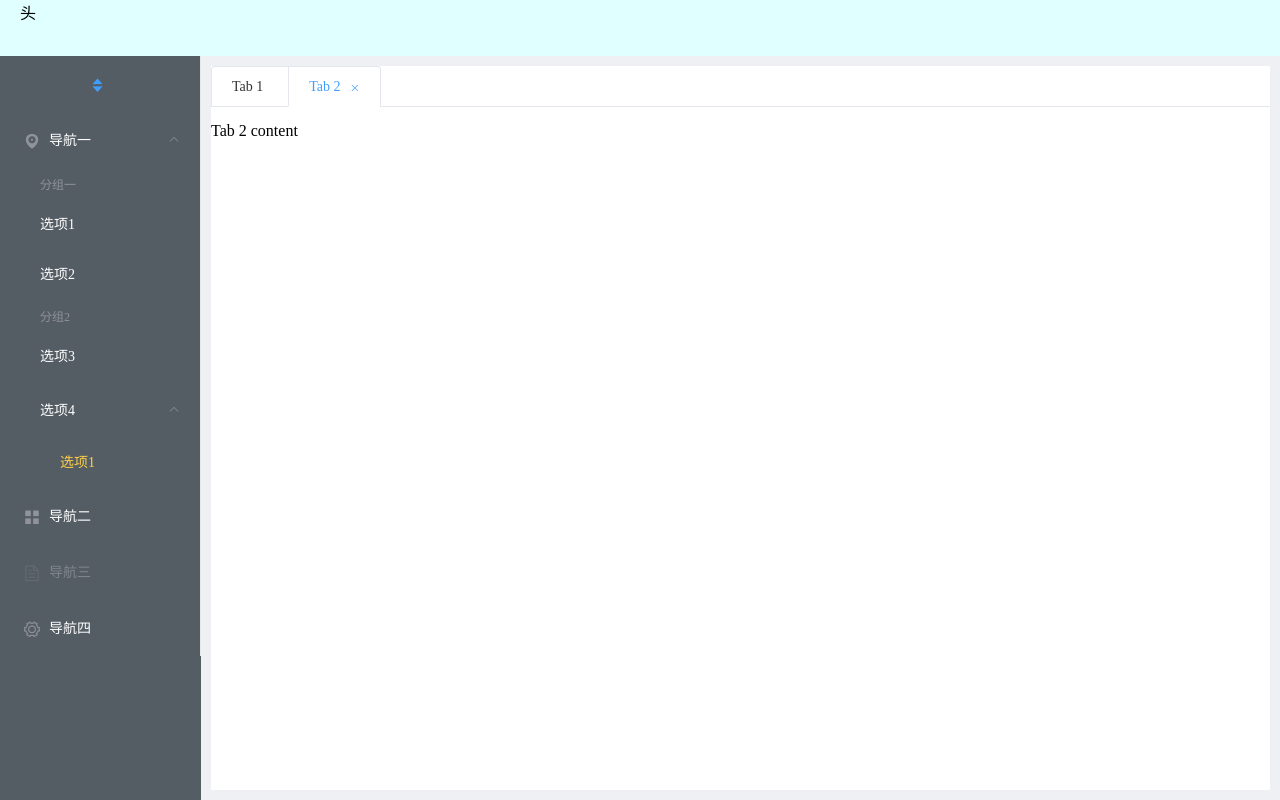
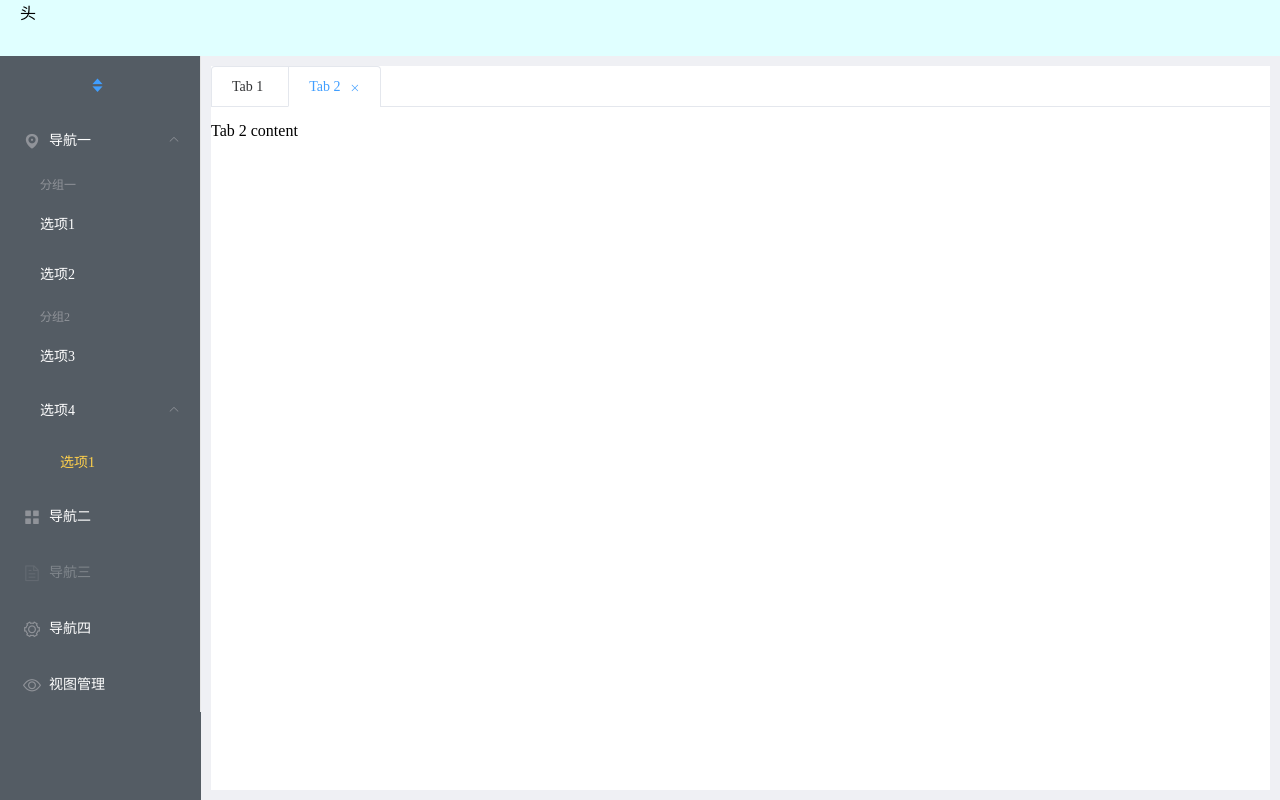
Before and after one commit to kanglover/newFrame, a Vue app: page / in a window 1280 px wide. Both pictures are taken after a click on the element 32 px from the left and 84 px from the top of the page. Built offline with nearby package versions, Linux system fonts and the light colour scheme; no server answers.

Commit message:
视图管理

```diff
--- a/src/components/navMenu/navMenu.vue
+++ b/src/components/navMenu/navMenu.vue
@@ -35,6 +35,10 @@
         <i class="el-icon-setting"></i>
         <span slot="title">导航四</span>
       </el-menu-item>
+      <el-menu-item index="6">
+        <i class="el-icon-view"></i>
+        <span slot="title">视图管理</span>
+      </el-menu-item>
     </el-menu>
   </div>
 </template>
```
